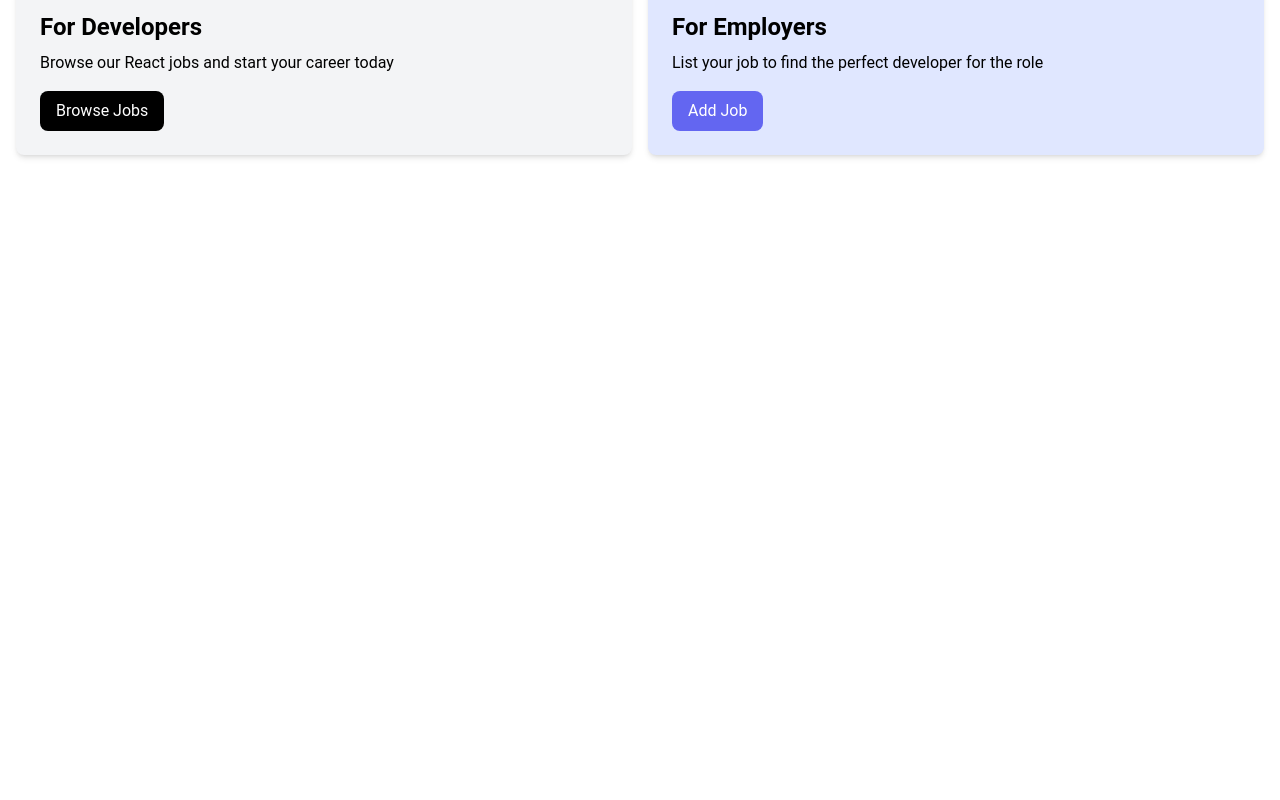
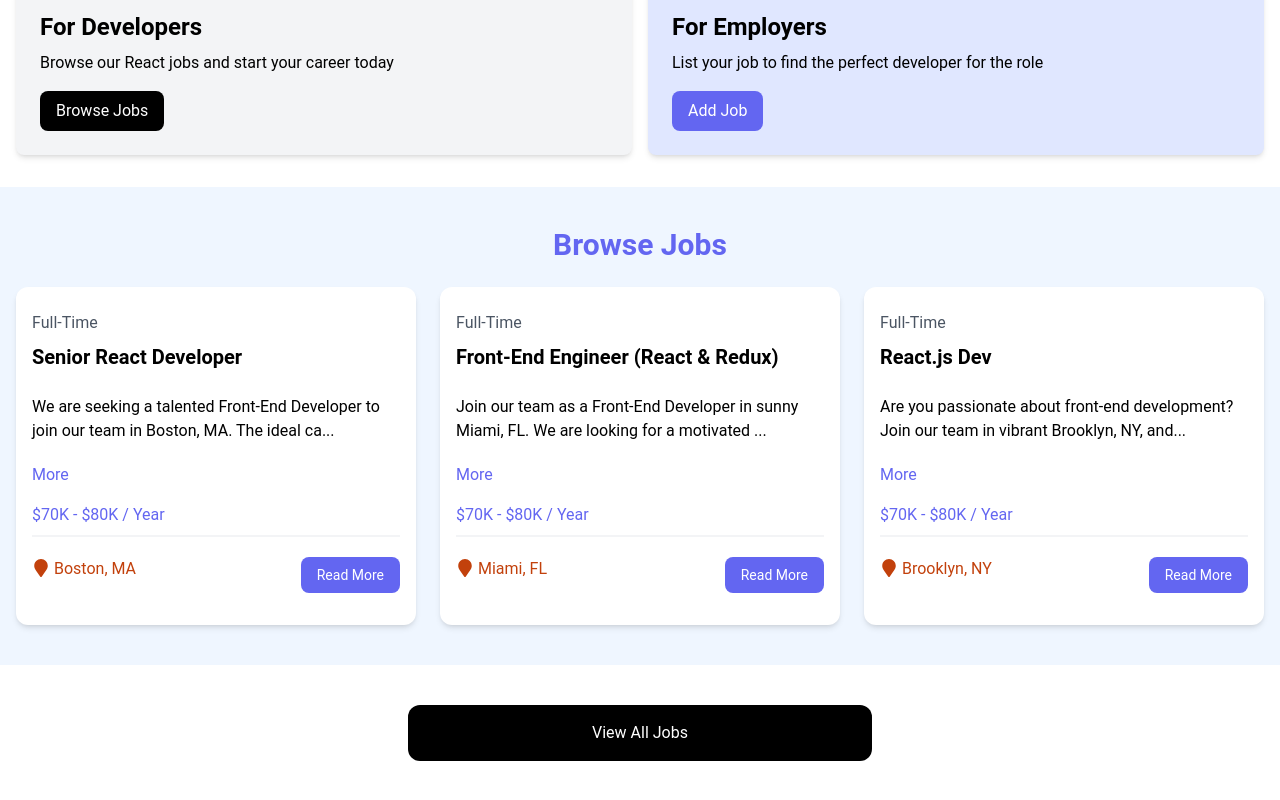
Before and after one commit to AbijuruT/React-journey, a React (Vite) app in the folder job-finder/: page / in a window 1280 px wide. Shown: the part 422-1222 px from the top of the page. Before the commit the page ends 800 px from the top, so only its background shows below. Built offline with nearby package versions, Linux system fonts and the light colour scheme.

Commit message:
Bringing back all components on home page

```diff
--- a/job-finder/src/pages/HomePage.jsx
+++ b/job-finder/src/pages/HomePage.jsx
@@ -1,10 +1,15 @@
 import Hero from '../components/Hero';
 import HomeCards from '../components/HomeCards';
+import JobListings from '../components/JobListings';
+import ViewAll from '../components/ViewAll';
+
 const HomePage = () => {
 	return (
 		<>
 			<Hero />
 			<HomeCards />
+			<JobListings />
+			<ViewAll />
 		</>
 	);
 };
```
